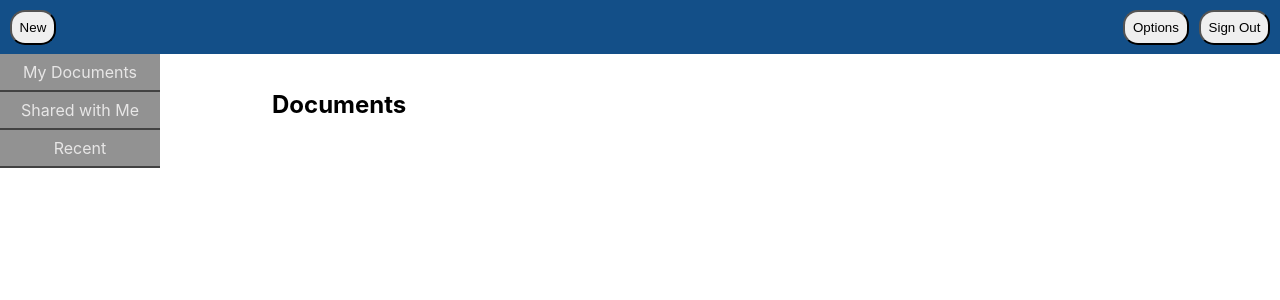
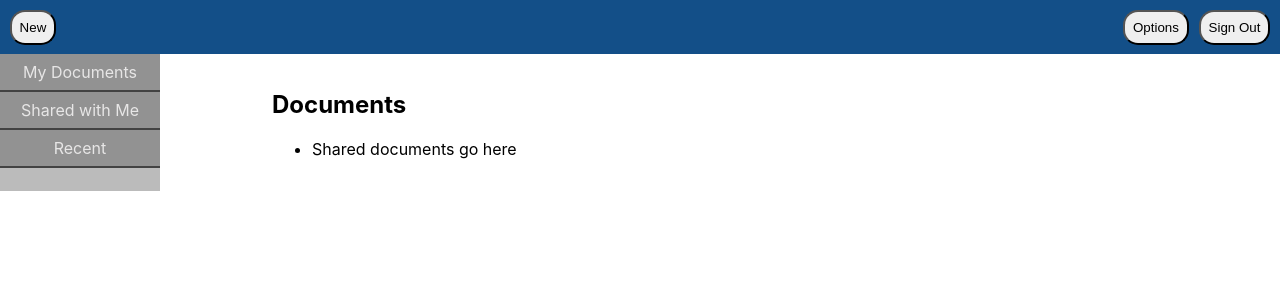
Before and after one commit to brendan-cronan/WebAppProject, a React (Create React App) app in the folder granddrive/: page /home in a window 1280 px wide. Both pictures are taken after a click on the element "Shared with Me". Shown: the top 300 px of the page. Built offline with nearby package versions, Linux system fonts and the light colour scheme.

Commit message:
Added content that updates with the activeTab state variable

```diff
--- a/granddrive/src/Home.css
+++ b/granddrive/src/Home.css
@@ -64,3 +64,7 @@ body {
   background-color: rgb(255, 255, 255);
   color: rgb(32, 32, 32);
 }
+
+.inactive {
+  display: none;
+}
--- a/granddrive/src/Home.jsx
+++ b/granddrive/src/Home.jsx
@@ -34,6 +34,16 @@ class Home extends Component {
             </section>
             <section id="main">
                 <h2>Documents</h2>
+                <ul>
+                    <li className={this.state.activeTab === "myDocs" ? "" : "inactive"}>
+                        My documents go here</li>
+                    <li className={this.state.activeTab === "shared" ? "" : "inactive"}>
+                        Shared documents go here
+                    </li >
+                    <li className={this.state.activeTab === "recent" ? "" : "inactive"}>
+                        Recent documents go here
+                    </li>
+                </ul>
 
                 <ul>
                     {this.state.docs.map((x, i) =>
```
